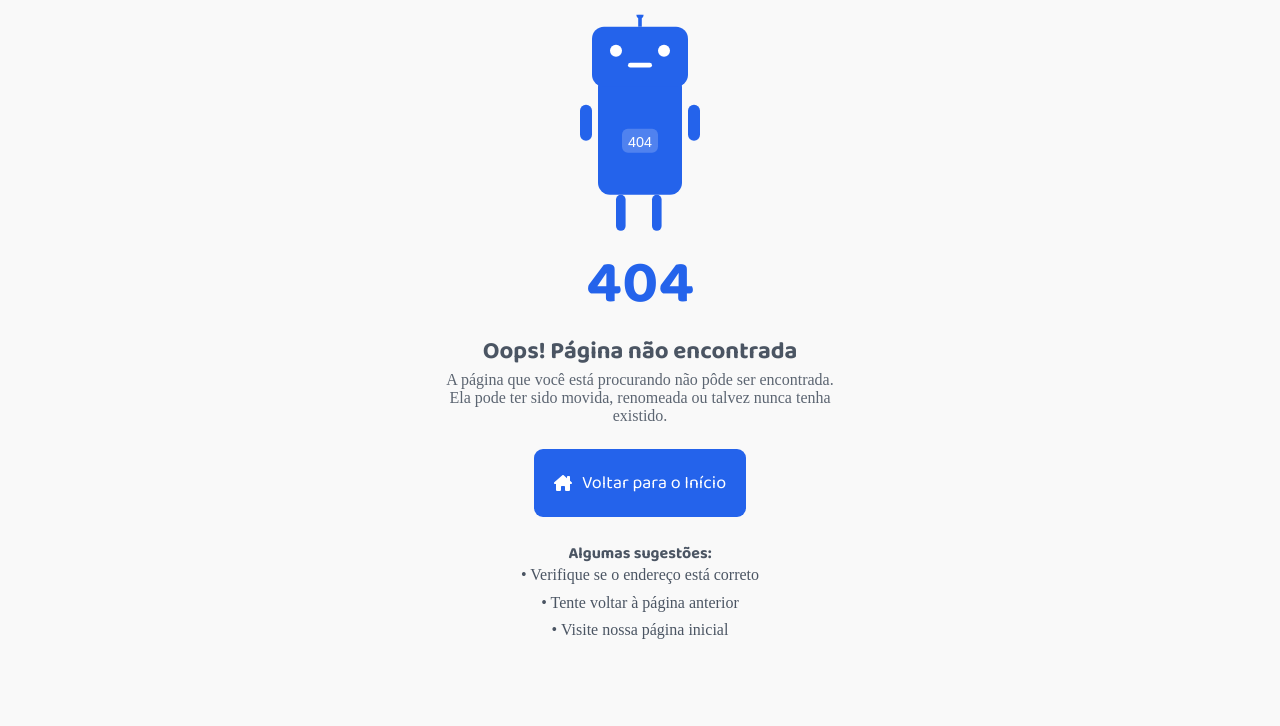
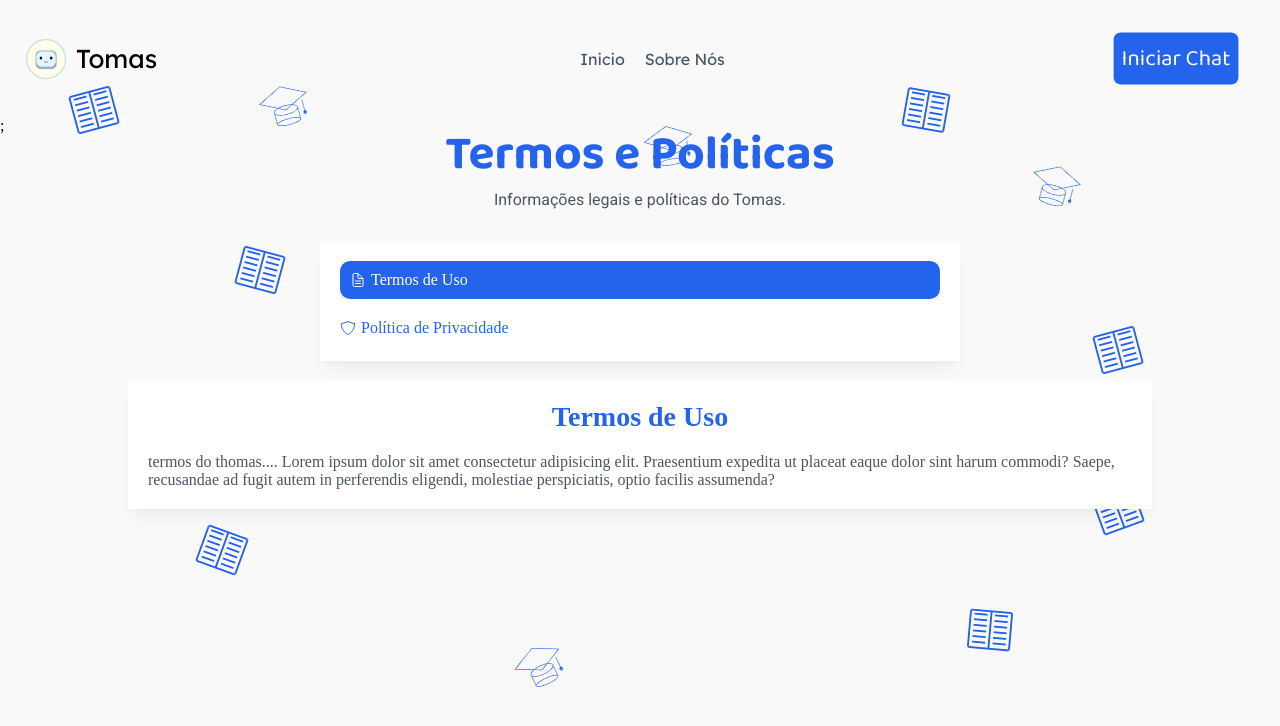
Before and after one commit to harisoncleytondev/tomas, a React (Vite) app: page /termos-e-politica in a window 1280 px wide. Shown: the top 726 px of the page. Built offline with nearby package versions, Linux system fonts and the light colour scheme.

Commit message:
feat: remove terms and privacy modal and add dedicated terms and privacy policy page

```diff
--- a/src/components/termsandprivacy/TermsAndPrivacyStyles.css
+++ /dev/null
@@ -1,56 +0,0 @@
-#component_termsandprivacy_div {
-    position: absolute;
-    left: 50%;
-    top: 50%;
-    transform: translate(-50%);
-    z-index: 1001;
-    border-radius: 16px;
-    background: white;
-    box-shadow: 0px 20px 24px -4px rgba(10, 13, 18, 0.10), 0px 8px 8px -4px rgba(10, 13, 18, 0.04);
-    padding: 20px 20px;
-
-    & > h3,h4 {
-        text-align: center;
-        font-size: 26px;
-        color: var(--text-color-blue);
-        font-family: "Baloo2", sans-serif;
-        font-weight: 700;
-    }
-
-    & > h4 {
-        color: var(--text-color-gray);
-        font-size: 16px;
-        padding-bottom: 1.5rem;
-    }
-
-    & > #component_termsandprivacy_div_container {
-        padding: 30px 30px;
-        display: flex;
-        justify-content: center;
-        align-items: center;
-        height: 200px;
-        overflow-y: auto;
-        color: var(--text-color-gray);
-    }
-
-    & > #component_termsandprivacy_div_button {
-        display: flex;
-        justify-content: center;
-        align-items: center;
-
-        & #component_termsandprivacy_button_one {
-            width: 600px;
-        }
-    }
-}
-
-#component_termsandprivacy_div_overlay {
-  position: fixed;
-  top: 0;
-  left: 0;
-  width: 100vw;
-  height: 100vh;
-  background-color: rgba(0, 0, 0, 0.5);
-  backdrop-filter: blur(2px);
-  z-index: 1000;
-}
--- a/src/components/termsandprivacy/index.jsx
+++ /dev/null
@@ -1,36 +0,0 @@
-/* CSS */
-import "./TermsAndPrivacyStyles.css";
-
-/* COMPONENTS */
-import ButtonBlue from "../buttonPrimary";
-
-export default function TermsAndPrivacy({ type, isOpen, onClose }) {
-  if (!isOpen) {
-    return null;
-  }
-
-  return (
-    <div>
-      <div id="component_termsandprivacy_div_overlay"></div>
-      <div id="component_termsandprivacy_div">
-        <h3>
-          {type == "terms" ? "Termos de uso" : "Políticas de Privacidade"}
-        </h3>
-        <h4>Aqui você pode se informar melhor!</h4>
-
-        <div id="component_termsandprivacy_div_container">
-          <p>{type == "terms" ? "termos" : "politicas"}</p>
-        </div>
-
-        <div id="component_termsandprivacy_div_button">
-          <ButtonBlue
-            onClick={onClose}
-            id="component_termsandprivacy_button_one"
-          >
-            FECHAR
-          </ButtonBlue>
-        </div>
-      </div>
-    </div>
-  );
-}
--- a/src/index.jsx
+++ b/src/index.jsx
@@ -15,6 +15,8 @@ import About from "./pages/about-us";
 import Error from "./pages/error";
 import Login from "./pages/login";
 import Register from "./pages/register";
+import Costumization from "./pages/register/customization";
+import Terms from "./pages/terms";
 
 /* APP */
 import App from "./App";
@@ -39,6 +41,16 @@ let router = createBrowserRouter([
       {
         path: "cadastrar",
         Component: Register,
+        children: [
+          {
+            path: "prefs",
+            Component: Costumization,
+          },
+        ],
+      },
+      {
+        path: "termos-e-politica",
+        Component: Terms,
       },
     ],
   },
--- a/src/pages/home/index.jsx
+++ b/src/pages/home/index.jsx
@@ -12,7 +12,7 @@ import BackgroundDecor from "../../components/backgroundDecor";
 import { FaLongArrowAltRight } from "react-icons/fa";
 
 /* REACT ROUTER DOM */
-import { Navigate, useNavigate } from "react-router-dom";
+import { useNavigate } from "react-router-dom";
 
 /* ASSETS */
 import bot from "./assets/icon_bot.png";
--- a/src/pages/register/RegisterStyles.css
+++ b/src/pages/register/RegisterStyles.css
@@ -108,6 +108,7 @@
 
           & > span {
             color: var(--text-color-blue);
+            cursor: pointer;
           }
         }
       }
--- /dev/null
+++ b/src/pages/register/customization/index.jsx
@@ -0,0 +1,8 @@
+
+export default function Costumization() {
+    return (
+        <div>
+            <h2>P SE FUDE</h2>
+        </div>
+    )
+}
--- a/src/pages/register/index.jsx
+++ b/src/pages/register/index.jsx
@@ -11,19 +11,17 @@ import BackgroundDecor from "../../components/backgroundDecor";
 import { useState } from "react";
 
 /* REACT ROUTER DOM */
-import { Link } from "react-router-dom";
+import { Link, useNavigate } from "react-router-dom";
 
 /* REACT ICONS */
 import { FiEye, FiEyeOff } from "react-icons/fi";
-import TermsAndPrivacy from "../../components/termsandprivacy";
 
 export default function Register() {
   const [showPassword, setShowPassword] = useState(false);
-  const [modalTermsOpen, setModalTermsOpen] = useState(false);
-  const [modalTermsOpenType, setModalTermsOpenType] = useState(false);
+  let navigate = useNavigate();
 
-  const exitModalTerms = () => {
-    return setModalTermsOpen(false);
+  const handleTerms = () => {
+    navigate('/termos-e-politica');
   }
 
   return (
@@ -126,15 +124,13 @@ export default function Register() {
         <div id="register_helpers">
           <div id="register_div_remember">
             <input type="checkbox" id="register_input_checkbox" />
-            <label htmlFor="register_input_checkbox">Aceito os <span onClick={() => {setModalTermsOpen(true); setModalTermsOpenType("term")}}>termos de uso</span> e <span onClick={() => {setModalTermsOpen(true); setModalTermsOpenType("poli")}}>política de privacidade</span></label>
+            <label htmlFor="register_input_checkbox">Aceito os <span onClick={handleTerms}>termos de uso</span> e <span onClick={handleTerms}>política de privacidade</span></label>
           </div>
         </div>
 
         <div id="register_div_button_join">
           <ButtonBlue id="register_button_join">Entrar</ButtonBlue>
         </div>
-
-        <TermsAndPrivacy type={modalTermsOpenType} isOpen={modalTermsOpen} onClose={exitModalTerms}/>
 
         <span id="register_text_span_createaccount">
           Já tem uma conta?{" "}
--- /dev/null
+++ b/src/pages/terms/TermsStyles.css
@@ -0,0 +1,89 @@
+#terms_div_container {
+  /* TEXTS */
+  & > h1 {
+    text-align: center;
+    font-family: 'Baloo 2', sans-serif;
+    color: var(--text-color-blue);
+    font-weight: 400px;
+    font-size: 48px;
+    line-height: 40px;
+  }
+  & > p {
+    margin-top: 15px;
+    font-family: 'Roboto', sans-serif;
+    color: var(--text-color-gray);
+    text-align: center;
+  }
+
+  /* NAVIGATION */
+  & > #terms_div_navigation_container {
+    padding-top: 2rem;
+    display: flex;
+    justify-content: center;
+
+    & > #terms_div_nagigation {
+      background: #fff;
+      box-shadow: 0px 12px 15px -5px rgba(0, 0, 0, 0.05),
+        0px 6px 6px -4px rgba(0, 0, 0, 0.025);
+      width: 50vw;
+      min-height: 15vh;
+      padding: 20px;
+
+      & > ul {
+        display: flex;
+        flex-direction: column;
+        gap: 20px;
+        list-style: none;
+        color: var(--text-color-blue);
+
+        & > li {
+          cursor: pointer;
+          display: flex;
+          align-items: center;
+          gap: 5px;
+          transition: all ease 0.6s;
+
+          &:hover {
+            opacity: 0.8;
+          }
+        }
+      }
+    }
+  }
+
+  /* CONTENT */
+  & > #terms_div_content {
+    background: #fff;
+    box-shadow: 0px 12px 15px -5px rgba(0, 0, 0, 0.05),
+      0px 6px 6px -4px rgba(0, 0, 0, 0.025);
+    padding: 20px;
+    margin-top: 20px;
+    width: 80vw;
+
+    position: relative;
+    left: 50%;
+    transform: translate(-50%);
+
+    display: flex;
+    align-items: center;
+    flex-direction: column;
+    gap: 20px;
+
+    & > h3 {
+      text-align: center;
+      color: var(--text-color-blue);
+      font-size: 28px;
+    }
+
+    & > p {
+        color: var(--text-color-gray);
+    }
+  }
+}
+
+.terms_option_active {
+  background: var(--text-color-blue);
+  color: white;
+  padding: 10px;
+  border-radius: 10px;
+}
--- /dev/null
+++ b/src/pages/terms/index.jsx
@@ -0,0 +1,77 @@
+/* CSS */
+import './TermsStyles.css';
+
+/* COMPONENTS */
+import BackgroundDecor from '../../components/backgroundDecor';
+import NavBar from '../../components/navbar';
+
+/* REACT ICONS */
+import { IoShieldOutline, IoDocumentTextOutline } from 'react-icons/io5';
+import { useState } from 'react';
+
+export default function Terms() {
+  const [content, setContent] = useState('terms');
+
+  const handleClick = (event) => {
+    event.target.classList.forEach((name) => {
+      if (name.includes('terms_option_active')) return;
+      document.querySelectorAll('.terms_li').forEach((active) => {
+        if (active.classList.contains('terms_option_active')) {
+          active.classList.remove('terms_option_active');
+        }
+      });
+      setContent(event.currentTarget.dataset.name);
+      event.target.classList.add('terms_option_active');
+    });
+  };
+
+  return (
+    <div id="terms_div_container">
+      <NavBar />
+      <BackgroundDecor />
+
+      <h1>Termos e Políticas</h1>
+      <p>Informações legais e políticas do Tomas.</p>
+
+      <div id="terms_div_navigation_container">
+        <div id="terms_div_nagigation">
+          <ul>
+            <li
+              className="terms_li terms_option_active"
+              data-name="terms"
+              onClick={(e) => handleClick(e)}
+            >
+              <IoDocumentTextOutline /> Termos de Uso
+            </li>
+            <li
+              className="terms_li"
+              data-name="privacy"
+              onClick={(e) => handleClick(e)}
+            >
+              <IoShieldOutline /> Política de Privacidade
+            </li>
+          </ul>
+        </div>
+      </div>
+
+      <div id="terms_div_content">
+        <h3>{content === 'terms' ? 'Termos de Uso' : 'Política de Privacidade'}</h3>
+        <p>{content === 'terms' ? getTerms() : getPrivacy()}</p>
+      </div>
+    </div>
+  );
+}
+
+function getTerms() {
+  return `
+    termos do thomas.... Lorem ipsum dolor sit amet consectetur adipisicing elit. Praesentium expedita ut placeat eaque dolor sint harum commodi? Saepe, recusandae ad fugit autem in perferendis eligendi, molestiae perspiciatis, optio facilis assumenda?
+
+    `;
+}
+
+function getPrivacy() {
+  return `
+    politica do thomas.... Lorem ipsum dolor sit amet consectetur adipisicing elit. Praesentium expedita ut placeat eaque dolor sint harum commodi? Saepe, recusandae ad fugit autem in perferendis eligendi, molestiae perspiciatis, optio facilis assumenda?
+
+    `;
+}
```
Also changed, not shown: 1 other file (tests, documents, lock files or other folders).
